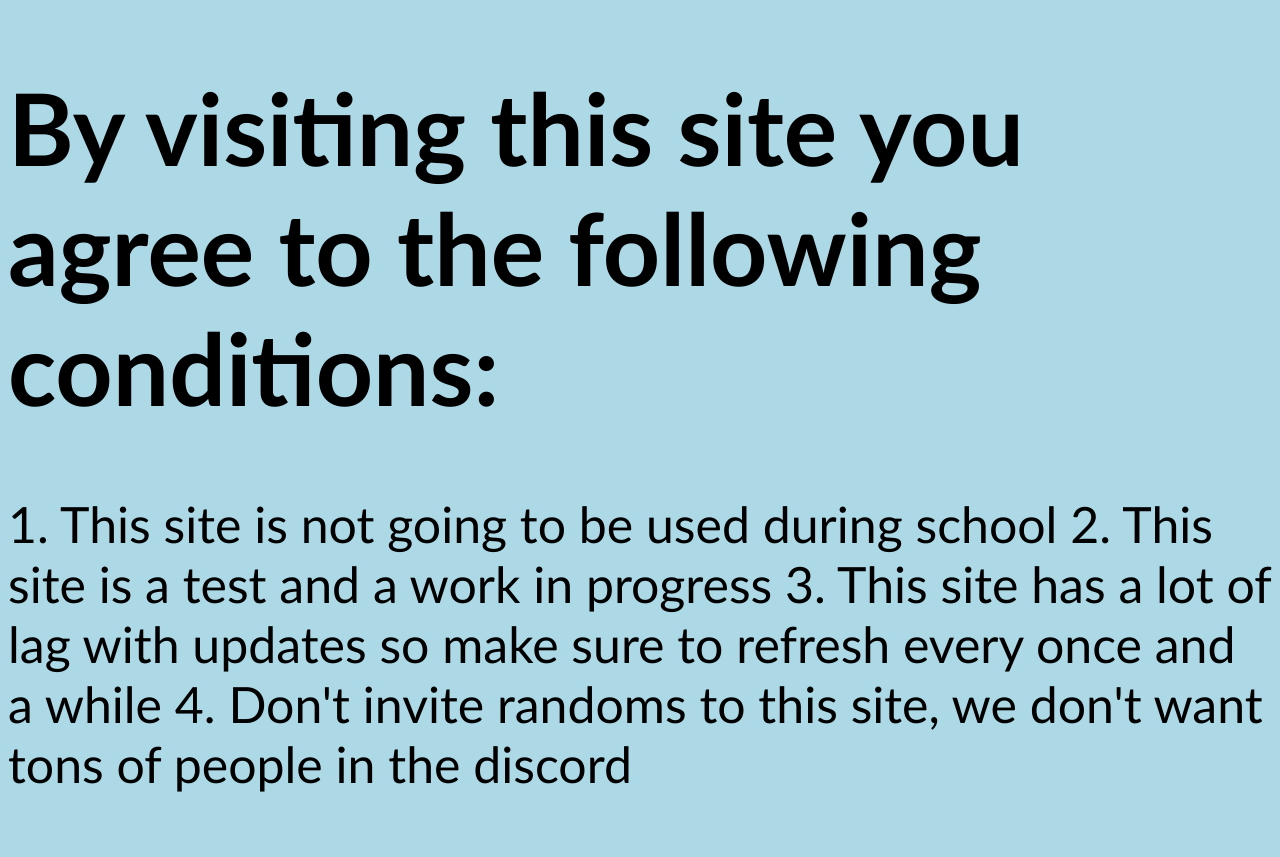
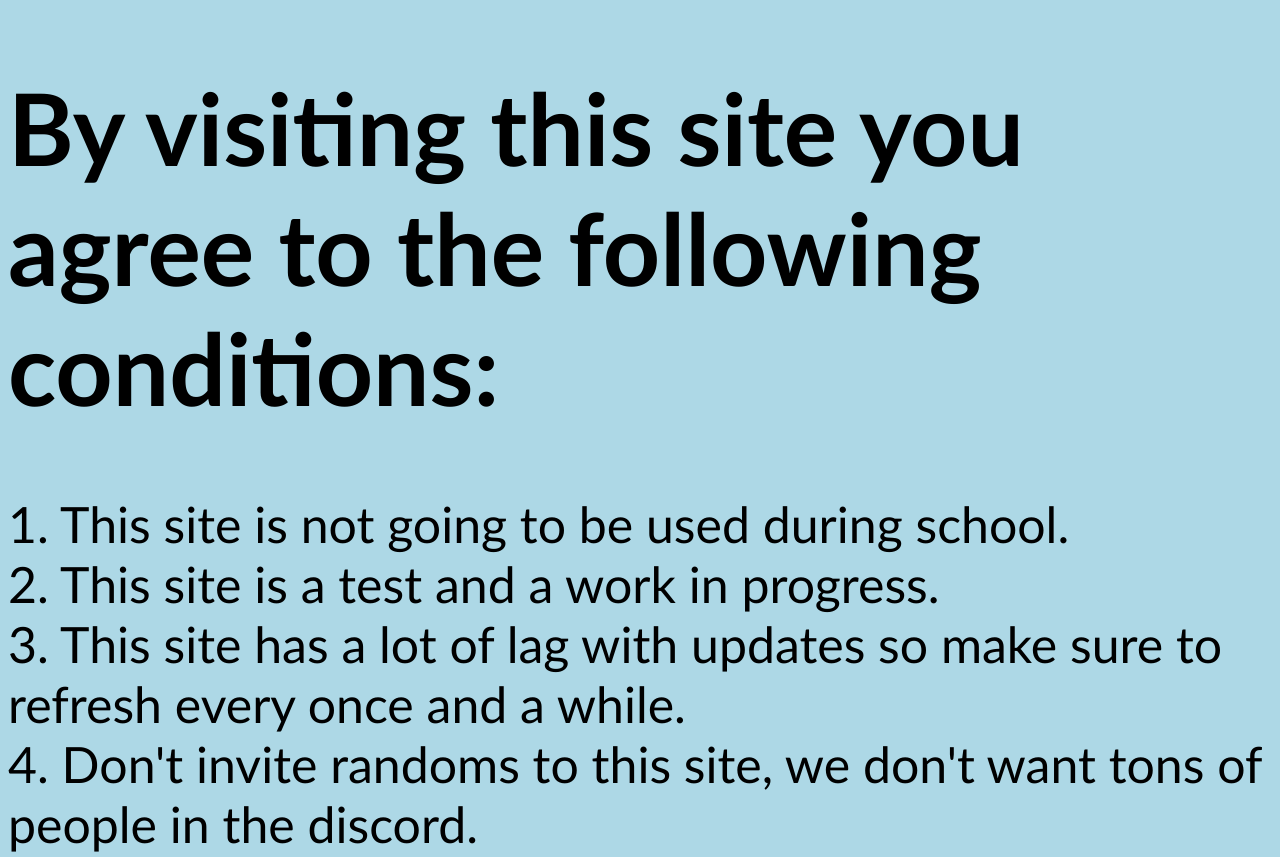
Before and after one commit to Mule-Official/mule-official.github.io, a plain HTML site: page index.html in a window 1280 px wide. Shown: the top 857 px of the page. Drawn offline with Linux system fonts and the light colour scheme.

Commit message:
Update index.html

```diff
--- a/index.html
+++ b/index.html
@@ -9,10 +9,10 @@
  <h1>By visiting this site you agree to the following conditions:</h1>
 
  <p>
-        1. This site is not going to be used during school
-        2. This site is a test and a work in progress
-        3. This site has a lot of lag with updates so make sure to refresh every once and a while
-        4. Don't invite randoms to this site, we don't want tons of people in the discord
+        1. This site is not going to be used during school. <br>
+        2. This site is a test and a work in progress. <br>
+        3. This site has a lot of lag with updates so make sure to refresh every once and a while. <br>
+        4. Don't invite randoms to this site, we don't want tons of people in the discord. <br>
  </p>
 <h1> <a href="./main.html">Agree</a> </h1>
 </html>
```
